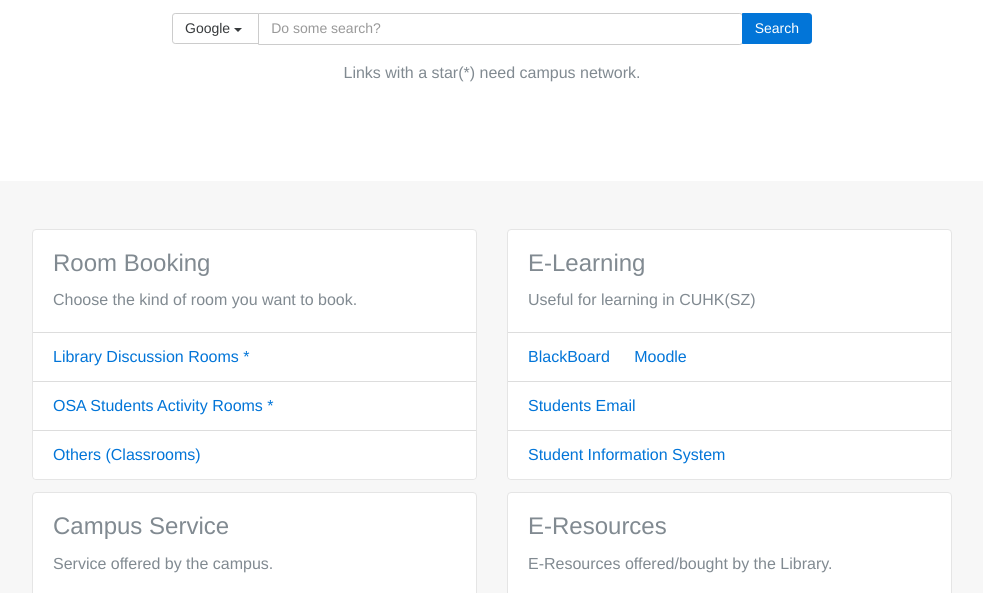
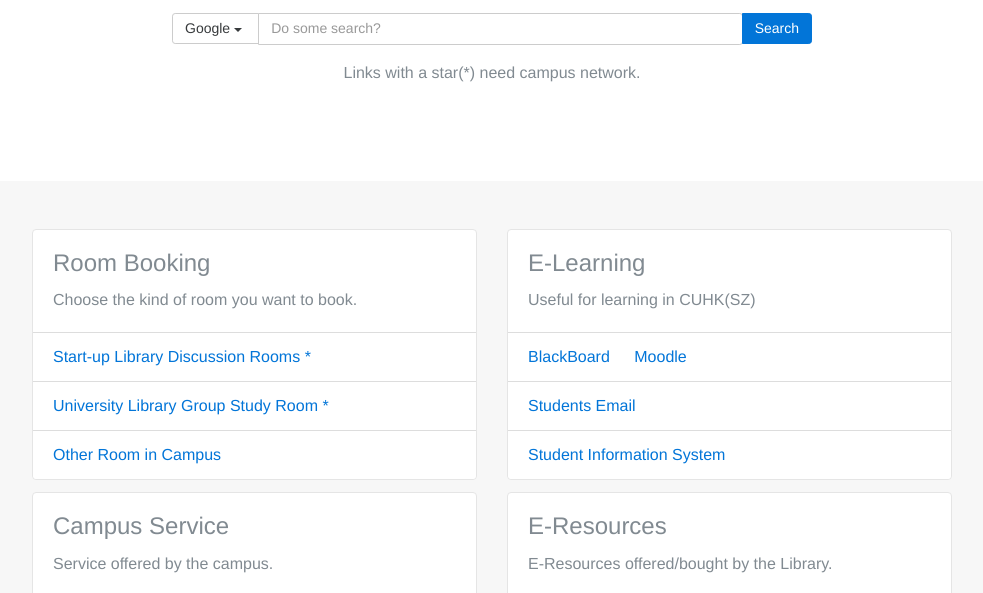
Before and after one commit to computercomity/website-nav, a plain HTML site: page index.html in a window 1280 px wide. Shown: the part 181-774 px from the top of the page, without its empty margins (148-1131 px from the left). Drawn offline with Linux system fonts and the light colour scheme.

Commit message:
Update index.html
update room booking

```diff
--- a/index.html
+++ b/index.html
@@ -80,9 +80,9 @@
               <p class="card-text">Choose the kind of room you want to book.</p>
             </div>
             <ul class="list-group list-group-flush">
-              <li class="list-group-item"><a href="http://10.20.241.222" class="card-link">Library Discussion Rooms *</a></li>
-              <li class="list-group-item"><a href="http://10.20.241.70" class="card-link">OSA Students Activity Rooms *</a></li>
-              <li class="list-group-item"><a data-toggle="modal" data-target="#myModal" class="card-link">Others (Classrooms)</a></li>
+              <li class="list-group-item"><a href="http://10.20.241.222" class="card-link">Start-up Library Discussion Rooms *</a></li>
+              <li class="list-group-item"><a href="https://librooms.cuhk.edu.cn" class="card-link">University Library Group Study Room *</a></li>
+              <li class="list-group-item"><a data-toggle="modal" data-target="#myModal" class="card-link">Other Room in Campus</a></li>
             </ul>
           </div>
         </div>
@@ -189,7 +189,7 @@
           <h4 class="modal-title" id="myModalLabel">How to book a classroom?</h4>
         </div>
         <div class="modal-body">
-          Just write an email to <a href="mailto:booking@cuhk.edu.cn">booking@cuhk.edu.cn</a>, including the date, time, and usage in the body.
+          You need to book via <a href="https://i.cuhk.edu.cn">CUHK-Shenzhen Portal</a>.
         </div>
         <div class="modal-footer">
           <button type="button" class="btn btn-secondary" data-dismiss="modal">Close</button>
```
